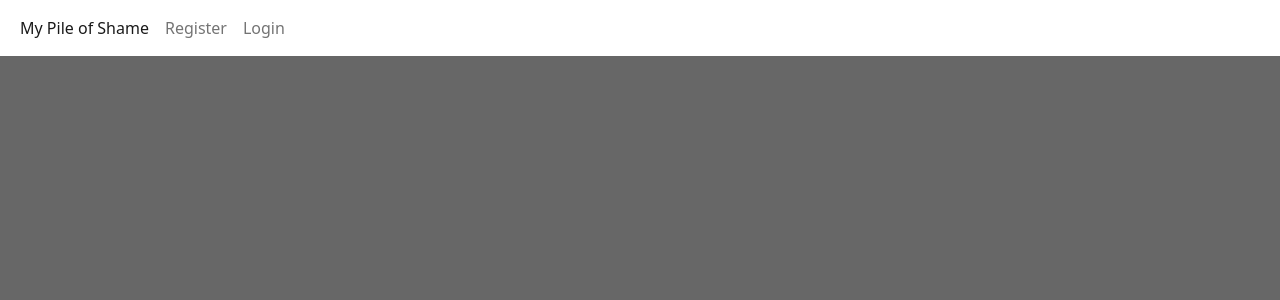
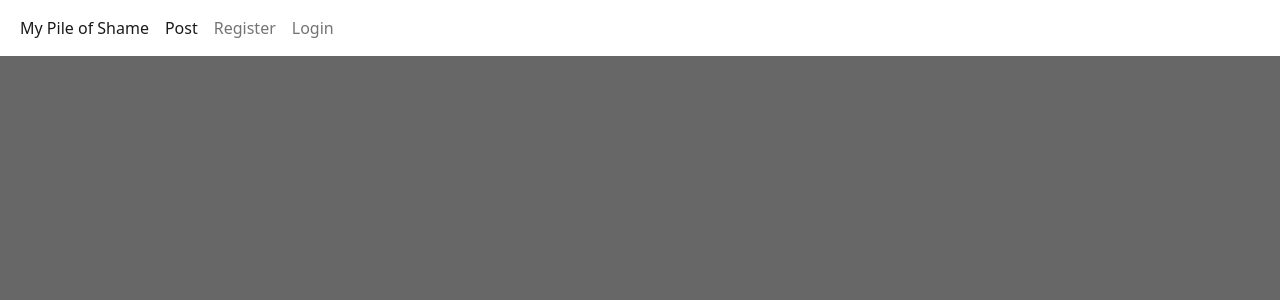
Before and after one commit to BlackBoltBeta/My-Pile-Of-Shame, a Django app: page / in a window 1280 px wide. Shown: the top 300 px of the page. Run offline with Django 3.2, Linux system fonts and the light colour scheme; data that the repository does not hold is empty.

Commit message:
Add:Create post for users

```diff
--- a/hobbycentre/urls.py
+++ b/hobbycentre/urls.py
@@ -1,12 +1,14 @@
 from . import views
 from django.urls import path
 from django.contrib import admin
+from .views import PostCreate
 
 app_name = 'hobbycentre'
 
 urlpatterns = [
     path('', views.PostList.as_view(), name='home'),
     path('admin/', admin.site.urls),
+    path('create/', PostCreate.as_view(), name='create_post'),
     path('<slug:slug>/', views.PostDetail.as_view(), name='post_detail'),
     path('<slug:slug>/edit/', views.post_edit, name='edit_post'),
     path('<slug:slug>/delete/', views.post_delete, name='delete_post'),
--- a/hobbycentre/views.py
+++ b/hobbycentre/views.py
@@ -2,6 +2,7 @@ from django.shortcuts import render, get_object_or_404, redirect
 from django.views import generic, View
 from .models import Post
 from .forms import CommentForm, PostForm
+from django.contrib.auth.mixins import LoginRequiredMixin
 from django.contrib.admin.views.decorators import staff_member_required
 
 
@@ -82,3 +83,21 @@ def post_delete(request, slug):
     post = get_object_or_404(Post, slug=slug)
     post.delete()
     return redirect("hobbycentre:home")
+
+
+class PostCreate(LoginRequiredMixin, View):
+    template_name = 'create_post.html'
+    form_class = PostForm
+
+    def get(self, request, *args, **kwargs):
+        form = self.form_class()
+        return render(request, self.template_name, {'form': form})
+
+    def post(self, request, *args, **kwargs):
+        form = self.form_class(request.POST)
+        if form.is_valid():
+            post = form.save(commit=False)
+            post.author = request.user
+            post.save()
+            return redirect('hobbycentre:post_detail', slug=post.slug)
+        return render(request, self.template_name, {'form': form})
--- a/templates/base.html
+++ b/templates/base.html
@@ -36,7 +36,7 @@
                         <a class="nav-link active" aria-current="page" href="{% url 'hobbycentre:home' %}">My Pile of Shame</a>
                     </li>
                     <li class="nav-item">
-
+                        <a class="nav-link active" aria-current="page" href="{% url 'hobbycentre:create_post' %}">Post</a>
                     </li>
                     {% if user.is_authenticated %}
                     <li class="nav-item">
```
Also changed, not shown: templates/create_post.html (added, +11 -0 lines).
